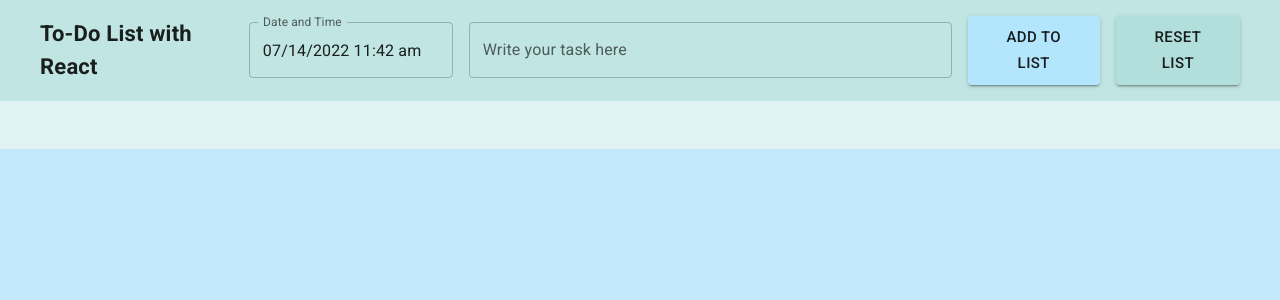
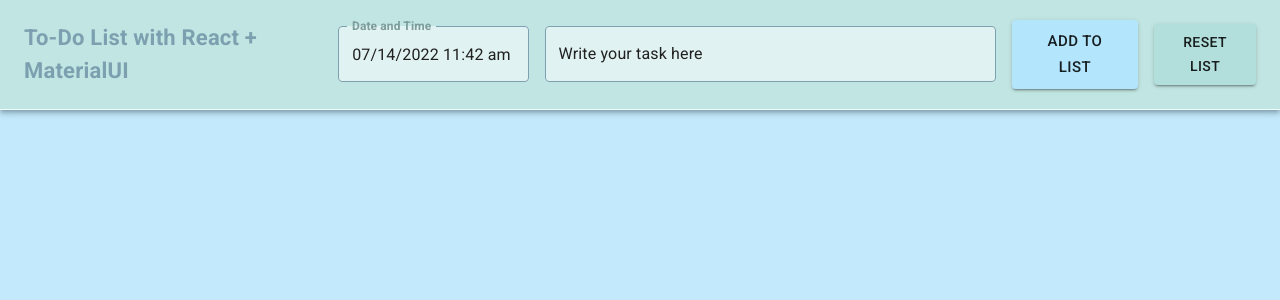
Before and after one commit to ygordimas/react-to-do, a React (Vite) app: page / in a window 1280 px wide. Shown: the top 300 px of the page. Built offline with nearby package versions, Linux system fonts and the light colour scheme.

Commit message:
Styling changes with Material UI's styleOverrides

```diff
--- a/src/js/App.jsx
+++ b/src/js/App.jsx
@@ -4,7 +4,7 @@
 import ToDoList from "./ToDoList";
 import CompleteList from "./CompleteList";
 import { ThemeProvider } from "@mui/material/styles";
-import myTheme from "./theme";
+import theme from "./theme";
 import Paper from "@mui/material/Paper";
 import Lists from "./Lists";
 import { Tab, Tabs } from "@mui/material";
@@ -46,7 +46,7 @@
   };
 
   return (
-    <ThemeProvider theme={myTheme}>
+    <ThemeProvider theme={theme}>
       <Container
         sx={{ bgcolor: "secondary.light", height: "100%" }}
         maxWidth={false}
--- a/src/js/Header.jsx
+++ b/src/js/Header.jsx
@@ -10,6 +10,7 @@
 import { DateTimePicker } from "@mui/x-date-pickers/DateTimePicker";
 import { DesktopDatePicker } from "@mui/x-date-pickers/DesktopDatePicker";
 import { MobileDatePicker } from "@mui/x-date-pickers/MobileDatePicker";
+import theme, { HeaderButton, StyledTextField } from "./theme";
 
 function Header({ onSubmit, clearToDos }) {
   //for every input we can just use the custom hook below to set its value with the returned parameters
@@ -42,7 +43,9 @@
       <LocalizationProvider dateAdapter={AdapterDateFns}>
         <DateTimePicker
           label="Date and Time"
+          disablePast={true}
           value={selectedDate}
+          InputLabelProps={{ style: { color: "green" } }}
           onChange={(newValue) => {
             setSelectedDate(newValue);
           }}
@@ -70,23 +73,20 @@
 
   //task definer
   const taskInput = (
-    <TextField
+    <StyledTextField
       sx={{ width: "500px" }}
       label="Write your task here"
-      id="outlined-search"
-      type="text"
-      variant="outlined"
-      color="secondary"
+      id="outlined-basic"
       onKeyDown={keyPress}
       {...text}
     />
   );
 
   const addButton = (
-    <CommonButton
+    <HeaderButton
+      theme={theme}
       size="large"
       variant="contained"
-      color="secondary"
       onClick={(e) => {
         e.preventDefault();
         onSubmit(text.value, selectedDate);
@@ -94,11 +94,15 @@
       }}
     >
       Add to List
-    </CommonButton>
+    </HeaderButton>
   );
 
   const resetButton = (
-    <CommonButton size="large" variant="contained" onClick={() => clearToDos()}>
+    <CommonButton
+      size="medium"
+      variant="contained"
+      onClick={() => clearToDos()}
+    >
       Reset List
     </CommonButton>
   );
@@ -113,20 +117,22 @@
         fontWeight: 700,
         fontSize: 22,
         cursor: "default",
+        color: "secondary.dark",
       }}
     >
-      To-Do List with React
+      To-Do List with React + MaterialUI
     </Typography>
   );
 
   return (
-    <header className="appHeader">
     <AppBar
       position="static"
-        sx={{
-          bgcolor: "primary.light",
-          p: 2,
-        }}
+      // sx={{
+      //   bgcolor: "primary.light",
+      //   p: 2,
+      //   borderBottom: 1,
+      //   borderColor: "secondary.dark",
+      // }}
     >
       <Toolbar
         sx={{
@@ -148,7 +154,6 @@
         </form>
       </Toolbar>
     </AppBar>
-    </header>
   );
 }
 
--- a/src/js/theme.jsx
+++ b/src/js/theme.jsx
@@ -1,7 +1,21 @@
-import { createTheme } from "@mui/material/styles";
-import { teal, blueGrey, grey, lightBlue, orange } from "@mui/material/colors";
+import {
+  createTheme,
+  styled,
+  experimental_sx as sx,
+} from "@mui/material/styles";
+import {
+  teal,
+  blueGrey,
+  grey,
+  lightBlue,
+  orange,
+  red,
+} from "@mui/material/colors";
+import { TextField, Button } from "@mui/material";
 
 const Colors = {
+  fontPrimary: grey[900],
+  header: "#ecfffe",
   primary: teal[100],
   secondary: lightBlue[100],
   warning: orange[400],
@@ -10,8 +24,11 @@
   info: lightBlue[50],
 };
 
-const myTheme = createTheme({
+const theme = createTheme({
   palette: {
+    fontPrimary: {
+      main: Colors.fontPrimary,
+    },
     primary: {
       main: Colors.primary,
     },
@@ -26,23 +43,37 @@
       main: Colors.surface,
       dark: grey[500],
     },
-    background: Colors.warning,
+    background: { main: Colors.background },
+    warning: { main: Colors.warning },
+    header: { main: Colors.header },
   },
-  components: {
+});
+
+theme.components = {
+  MuiAppBar: {
+    styleOverrides: {
+      positionStatic: {
+        paddingBlock: "20px",
+        borderBottom: `1px solid ${theme.palette.header.main}`,
+        // borderColor: theme.palette.warning.main,
+        backgroundColor: `${theme.palette.primary.light}`,
+      },
+    },
+  },
   MuiPaper: {
     styleOverrides: {
       root: {
-          backgroundColor: Colors.surface,
+        backgroundColor: `${theme.palette.surface.light}`,
       },
     },
   },
   MuiTabs: {
     styleOverrides: {
       root: {
-          backgroundColor: teal[50],
+        backgroundColor: "primary.main.dark",
       },
       indicator: {
-          backgroundColor: teal[200],
+        backgroundColor: "warning",
       },
     },
   },
@@ -50,7 +81,7 @@
     styleOverrides: {
       root: {
         "&.Mui-selected": {
-            backgroundColor: lightBlue[100],
+          backgroundColor: "secondary.main",
           color: teal[300],
         },
       },
@@ -59,7 +90,59 @@
       },
     },
   },
+  MuiOutlinedInput: {
+    styleOverrides: {
+      root: {
+        color: `${theme.palette.fontPrimary.main}`,
+        backgroundColor: teal[50],
+
+        "& .MuiOutlinedInput-notchedOutline": {
+          borderColor: `${theme.palette.secondary.dark}`,
         },
-});
+        "&:hover .MuiOutlinedInput-notchedOutline": {
+          borderColor: `${theme.palette.header.main}`,
+        },
+        "&.Mui-focused .MuiOutlinedInput-notchedOutline": {
+          borderColor: `${theme.palette.secondary.dark}`,
+        },
+      },
+    },
+  },
+  MuiInputLabel: {
+    styleOverrides: {
+      root: {
+        color: `${theme.palette.fontPrimary.main}`,
+      },
+      shrink: {
+        color: `${theme.palette.primary.dark}`,
+        fontWeight: 700,
+        "&.Mui-focused": {
+          color: `${theme.palette.secondary.dark}`,
+          fontWeight: 700,
+        },
+      },
+    },
+  },
+};
 
-export default myTheme;
+export const HeaderButton = styled(Button)(({ theme }) => ({
+  "&.MuiButton-contained.MuiButton-containedPrimary.MuiButton-sizeLarge.MuiButton-containedSizeLarge":
+    {
+      backgroundColor: theme.palette.secondary.main,
+      "&:hover": {
+        backgroundColor: theme.palette.secondary.light,
+      },
+    },
+}));
+
+export const StyledTextField = styled(TextField)(({ theme }) => ({
+  "& label": {
+    color: `${theme.palette.fontPrimary.main}`,
+  },
+  "& label.Mui-focused": {
+    color: `${theme.palette.secondary.dark}`,
+    fontWeight: 700,
+  },
+}));
+
+export default theme;
```
Lines whose indentation alone changed are shown as unchanged.
